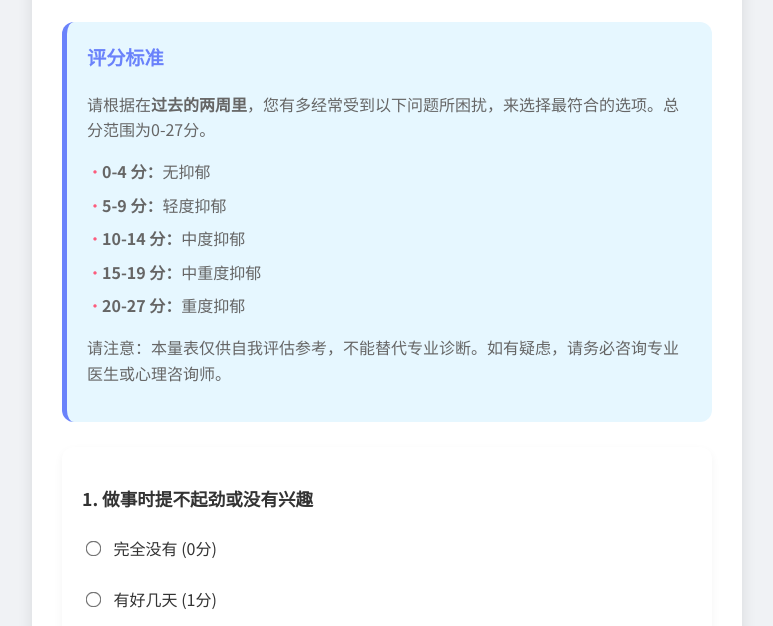
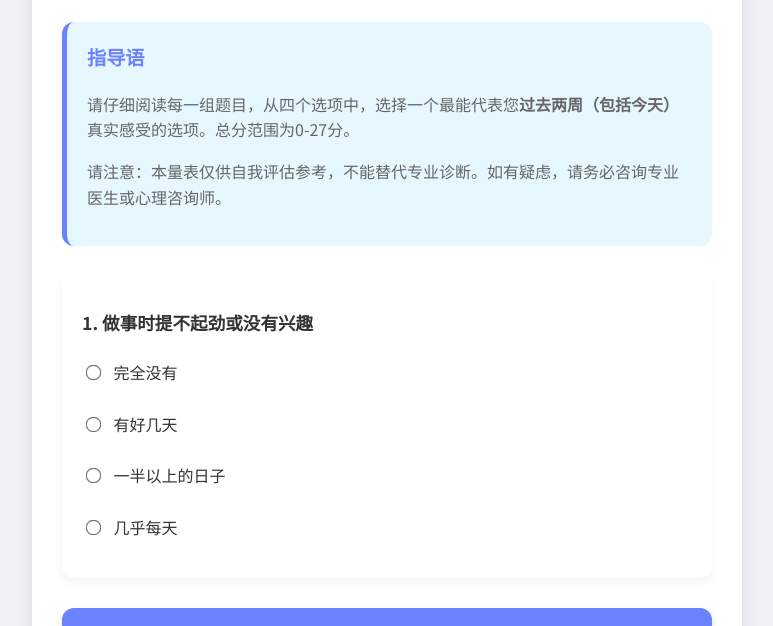
Before and after one commit to xhserver123/self-assessment, a plain HTML site: page PHQ9.html in a window 1280 px wide. Shown: the part 133-759 px from the top of the page, without its empty margins (253-1026 px from the left). Drawn offline with Linux system fonts and the light colour scheme.

Commit message:
更新 PHQ9.html

```diff
--- a/PHQ9.html
+++ b/PHQ9.html
@@ -49,15 +49,8 @@
     <div class="container">
         <h1>PHQ-9 抑郁症筛查量表</h1>
         <div class="scoring-rules">
-            <h3>评分标准</h3>
-            <p>请根据在<strong>过去的两周里</strong>，您有多经常受到以下问题所困扰，来选择最符合的选项。总分范围为0-27分。</p>
-            <ul>
-                <li><strong>0-4 分：</strong>无抑郁</li>
-                <li><strong>5-9 分：</strong>轻度抑郁</li>
-                <li><strong>10-14 分：</strong>中度抑郁</li>
-                <li><strong>15-19 分：</strong>中重度抑郁</li>
-                <li><strong>20-27 分：</strong>重度抑郁</li>
-            </ul>
+            <h3>指导语</h3>
+            <p>请仔细阅读每一组题目，从四个选项中，选择一个最能代表您<strong>过去两周（包括今天）</strong>真实感受的选项。总分范围为0-27分。</p>
             <p>请注意：本量表仅供自我评估参考，不能替代专业诊断。如有疑虑，请务必咨询专业医生或心理咨询师。</p>
         </div>
         <form id="phq9Form">
@@ -103,12 +96,12 @@
             const totalQuestions = questions.length;
             const questionsContainer = document.getElementById('questionsContainer');
 
-            // Generate question HTML
             questions.forEach((item, index) => {
                 let questionHTML = `<div class="question-container" id="q-${index}" style="display:none;">
                     <p>${item.q}</p><div class="options">`;
                 options.forEach(opt => {
-                    questionHTML += `<label><input type="radio" name="q${index}" value="${opt.value}" required> ${opt.text} (${opt.value}分)</label>`;
+                    // 移除这里的 (${opt.value}分)
+                    questionHTML += `<label><input type="radio" name="q${index}" value="${opt.value}" required> ${opt.text}</label>`;
                 });
                 questionHTML += `</div></div>`;
                 questionsContainer.innerHTML += questionHTML;
```
